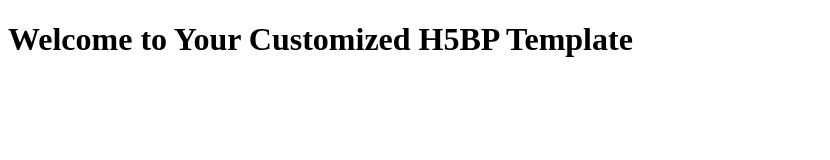
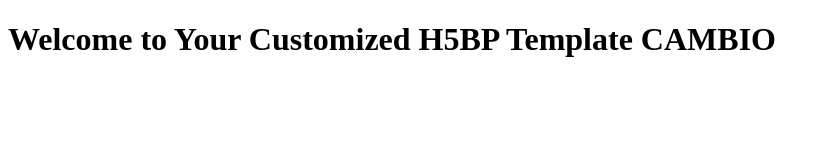
Before and after one commit to albertodiaz-getronics/my-web, a plain HTML site: page index.html in a window 1280 px wide. Shown: the whole page, without its empty margins (0-830 px from the left). Drawn offline with Linux system fonts and the light colour scheme.

Commit message:
Update index.html

```diff
--- a/index.html
+++ b/index.html
@@ -10,6 +10,6 @@
     <script src="js/jquery.min.js"></script>
 </head>
 <body>
-    <h1>Welcome to Your Customized H5BP Template</h1>
+    <h1>Welcome to Your Customized H5BP Template CAMBIO</h1>
 </body>
 </html>
```
